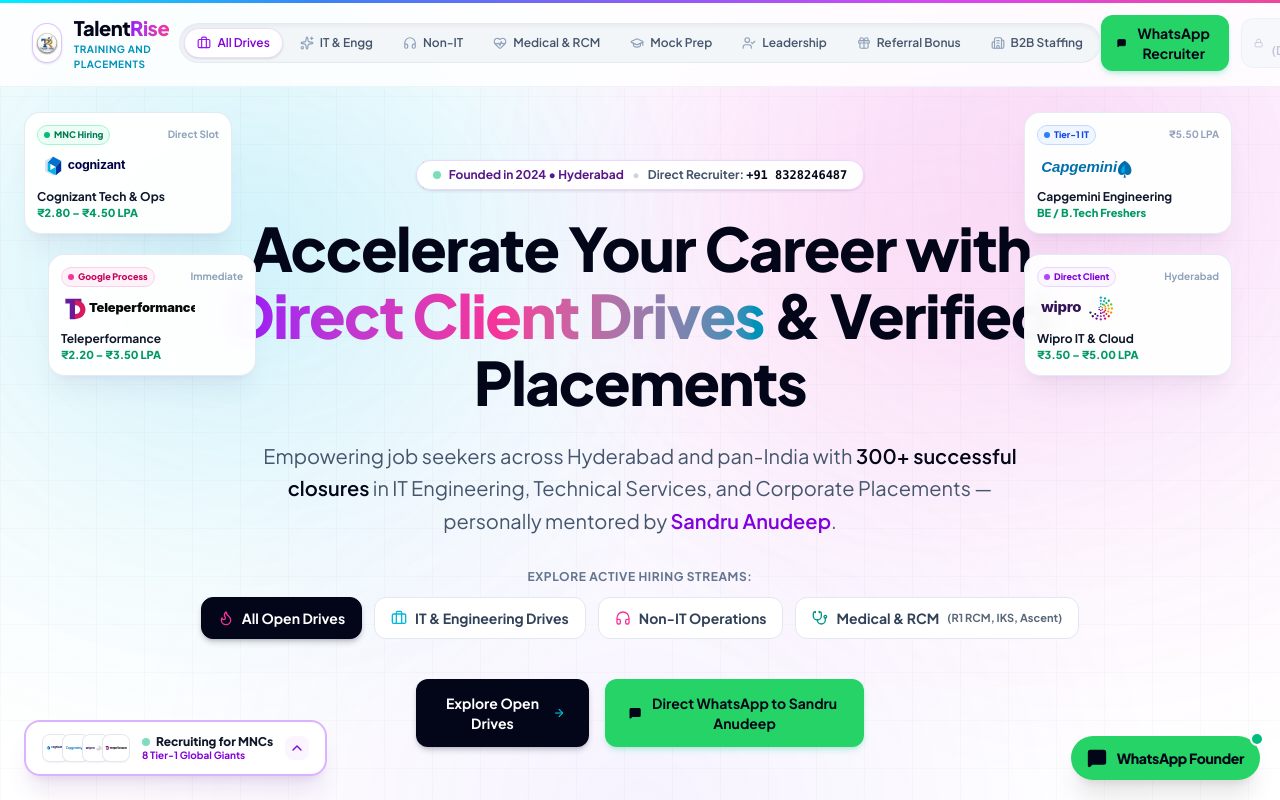
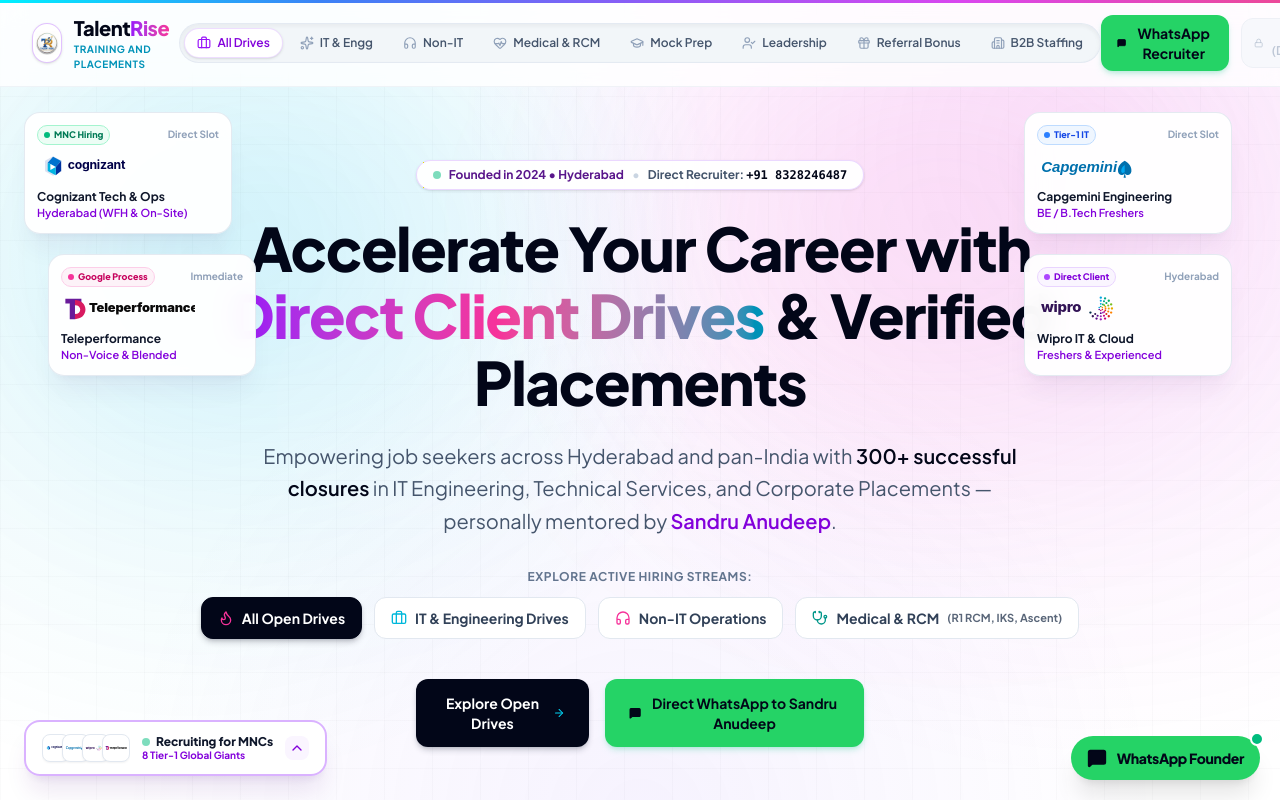
Before and after one commit to anudeepsandru-boop/talentrise, a React (Vite) app: page / in a window 1280 px wide. Shown: the top 800 px of the page. Built offline with nearby package versions, Linux system fonts and the light colour scheme.

Commit message:
fix(ui): remove CTC display from job listings
Updated Hero and MNC showcase components to remove salary figures and replace them with work mode and role details for cleaner presentation.

```diff
--- a/src/components/FloatingMncShowcase.tsx
+++ b/src/components/FloatingMncShowcase.tsx
@@ -13,7 +13,7 @@
 
   const handleApplyMnc = (partner: MncPartner) => {
     openWhatsApp(
-      `Hello ${FOUNDER_NAME} Sir, I saw that TalentRise is recruiting for ${partner.name}. I am interested in ${partner.hiringRoles} with expected CTC around ${partner.ctc}. Please guide me on direct interview schedule and slot allocation.`
+      `Hello ${FOUNDER_NAME} Sir, I saw that TalentRise is recruiting for ${partner.name}. I am interested in ${partner.hiringRoles}. Please guide me on direct interview schedule and slot allocation.`
     );
   };
 
@@ -121,8 +121,8 @@
                     <p className="text-[10px] text-slate-500 truncate">
                       {partner.hiringRoles}
                     </p>
-                    <p className="text-[11px] font-bold text-emerald-600">
-                      {partner.ctc}
+                    <p className="text-[10px] text-purple-700 font-semibold truncate">
+                      {partner.workMode}
                     </p>
                   </div>
 
--- a/src/components/HeroSection.tsx
+++ b/src/components/HeroSection.tsx
@@ -90,7 +90,7 @@
             <img src="/logos/cognizant.svg" alt="Cognizant" className="max-h-full max-w-full object-contain" />
           </div>
           <p className="text-xs font-bold text-slate-900 group-hover:text-purple-700 transition-colors truncate">Cognizant Tech & Ops</p>
-          <p className="text-[11px] font-extrabold text-emerald-600">₹2.80 – ₹4.50 LPA</p>
+          <p className="text-[11px] font-semibold text-purple-700">Hyderabad (WFH & On-Site)</p>
         </div>
 
         <div
@@ -108,7 +108,7 @@
             <img src="/logos/teleperformance.svg" alt="Teleperformance" className="max-h-full max-w-full object-contain" />
           </div>
           <p className="text-xs font-bold text-slate-900 group-hover:text-purple-700 transition-colors truncate">Teleperformance</p>
-          <p className="text-[11px] font-extrabold text-emerald-600">₹2.20 – ₹3.50 LPA</p>
+          <p className="text-[11px] font-semibold text-purple-700">Non-Voice & Blended</p>
         </div>
       </div>
 
@@ -122,13 +122,13 @@
               <span className="w-1.5 h-1.5 rounded-full bg-blue-500 animate-pulse" />
               Tier-1 IT
             </span>
-            <span className="text-[10px] font-bold text-slate-400">₹5.50 LPA</span>
+            <span className="text-[10px] font-bold text-slate-400">Direct Slot</span>
           </div>
           <div className="h-8 mb-1.5 flex items-center">
             <img src="/logos/capgemini.svg" alt="Capgemini" className="max-h-full max-w-full object-contain" />
           </div>
           <p className="text-xs font-bold text-slate-900 group-hover:text-purple-700 transition-colors truncate">Capgemini Engineering</p>
-          <p className="text-[11px] font-extrabold text-emerald-600">BE / B.Tech Freshers</p>
+          <p className="text-[11px] font-semibold text-purple-700">BE / B.Tech Freshers</p>
         </div>
 
         <div
@@ -146,7 +146,7 @@
             <img src="/logos/wipro.svg" alt="Wipro" className="max-h-full max-w-full object-contain" />
           </div>
           <p className="text-xs font-bold text-slate-900 group-hover:text-purple-700 transition-colors truncate">Wipro IT & Cloud</p>
-          <p className="text-[11px] font-extrabold text-emerald-600">₹3.50 – ₹5.00 LPA</p>
+          <p className="text-[11px] font-semibold text-purple-700">Freshers & Experienced</p>
         </div>
       </div>
 
--- a/src/components/WhatsAppWidget.tsx
+++ b/src/components/WhatsAppWidget.tsx
@@ -13,11 +13,11 @@
 
   const quickTemplates = [
     {
-      label: '💼 Apply for Cognizant SME Mapping (₹5.5 - 6.0 LPA)',
+      label: '💼 Apply for Cognizant SME Mapping Walk-in',
       text: `Hello ${FOUNDER_NAME} Sir, I want to apply for the Cognizant SME Mapping Walk-in Drive (TR1020) at Kokapet, Hyderabad. I have 3.5+ years relevant experience. Please guide me with direct panel screening.`,
     },
     {
-      label: '💼 Apply for Capgemini Engineering Drive (₹5.5 LPA)',
+      label: '💼 Apply for Capgemini Engineering Drive',
       text: `Hello ${FOUNDER_NAME} Sir, I want to apply for the Capgemini Engineering Hiring Drive (Aeronautical & Mechanical). Please guide me with slot allocation and screening.`,
     },
     {
```
